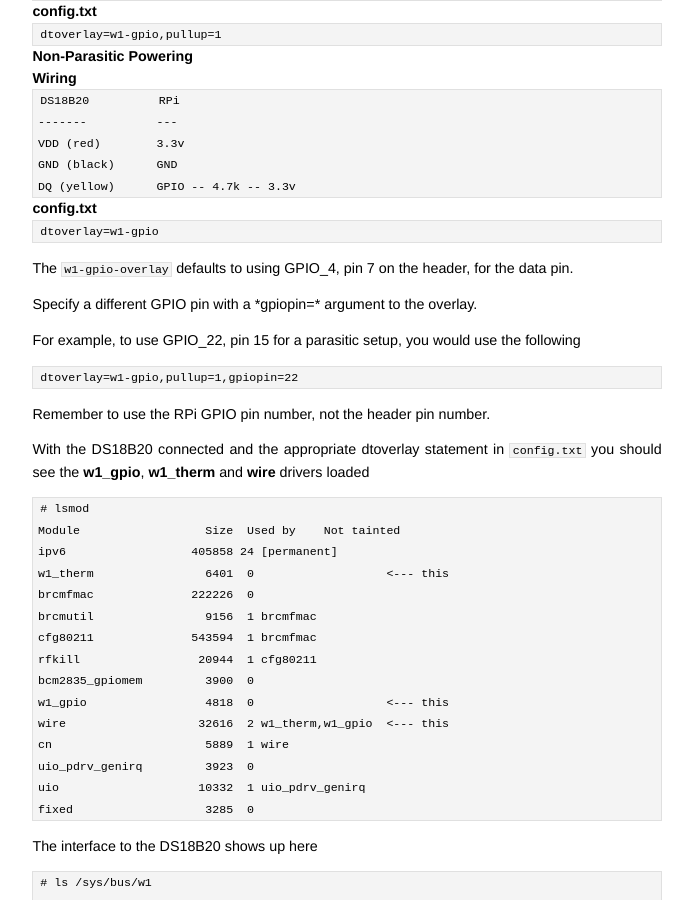
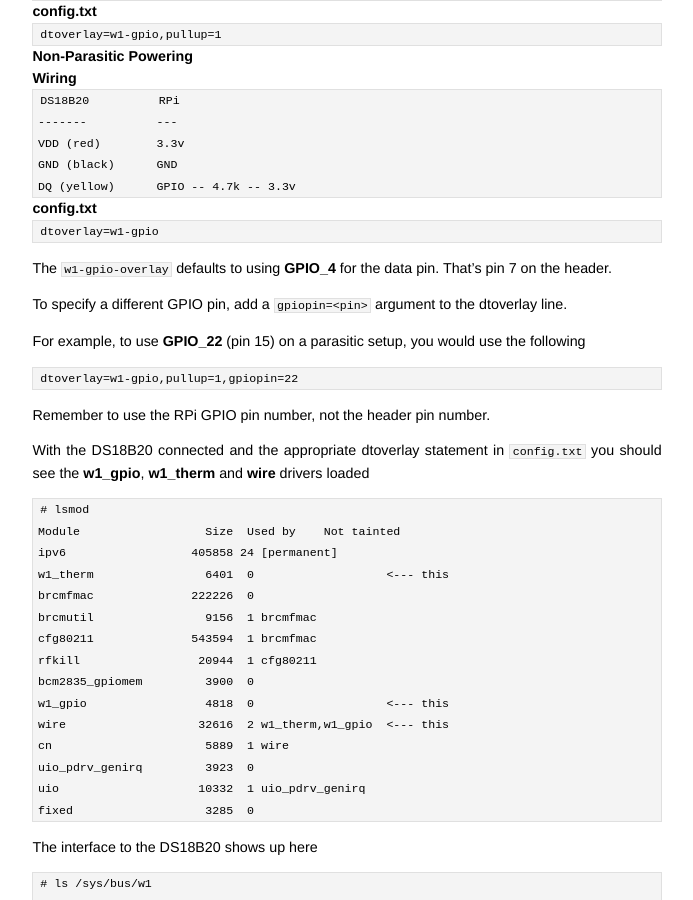
Before and after one commit to jumpnow/jumpnowtek-site, a Jekyll site: the page built from _posts/2017-04-24-Using-DS18B20-1-wire-Temp-Sensors-with-the-Raspberry-Pi.md, in a window 1280 px wide and 900 px high, scrolled down 778 px. Shown: the whole window, without its empty margins (293-986 px from the left). Built offline with Jekyll 4.4.1, drawn with Linux system fonts in a browser that asks for light colours.

Commit message:
copy edit

```diff
--- a/_posts/2017-04-24-Using-DS18B20-1-wire-Temp-Sensors-with-the-Raspberry-Pi.md
+++ b/_posts/2017-04-24-Using-DS18B20-1-wire-Temp-Sensors-with-the-Raspberry-Pi.md
@@ -1,7 +1,7 @@
 ---
 layout: post
 title: Using DS18B20 1-wire Temp Sensors with the Raspberry Pi
-date: 2017-04-24 16:48:00
+date: 2017-04-24 16:53:00
 categories: rpi
 tags: [rpi, ds18b20, temp, one-wire, w1]
 ---
@@ -60,11 +60,11 @@ There are a couple of ways to wire the DS18B20 to the RPi. You need to provide s
     dtoverlay=w1-gpio
 
 
-The `w1-gpio-overlay` defaults to using GPIO_4, pin 7 on the header, for the data pin.
+The `w1-gpio-overlay` defaults to using **GPIO\_4** for the data pin. That's pin 7 on the header.
 
-Specify a different GPIO pin with a *gpiopin=<pin>* argument to the overlay.
+To specify a different GPIO pin, add a `gpiopin=<pin>` argument to the dtoverlay line.
 
-For example, to use GPIO_22, pin 15 for a parasitic setup, you would use the following
+For example, to use **GPIO\_22** (pin 15) on a parasitic setup, you would use the following
 
     dtoverlay=w1-gpio,pullup=1,gpiopin=22
 
```
